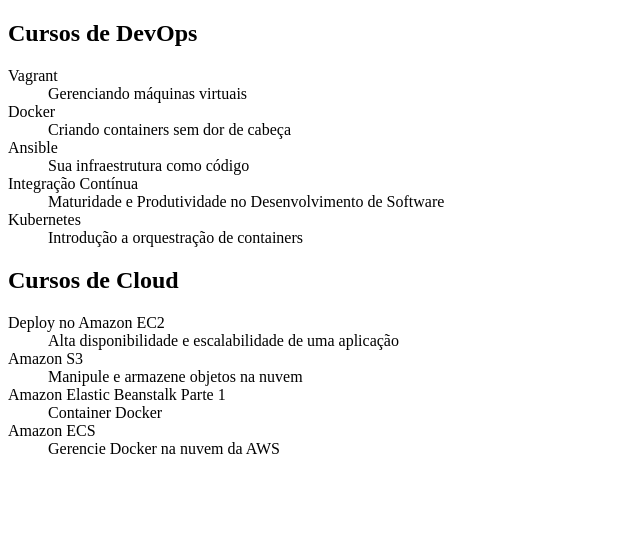
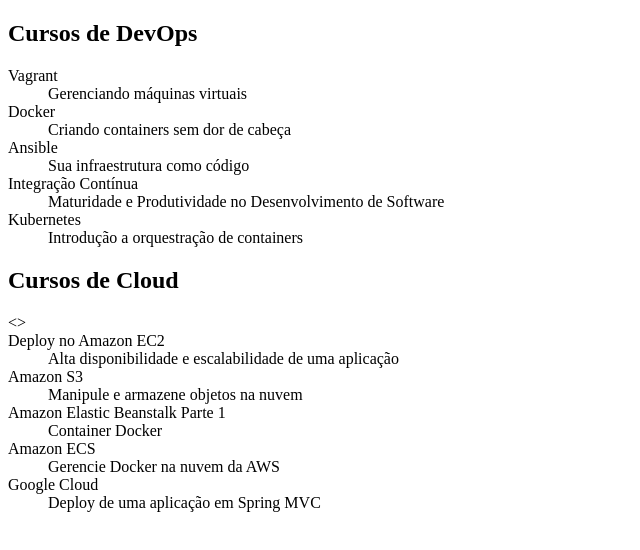
Before and after one commit to anaaschaefer/alura-git, a plain HTML site: page index.html in a window 1280 px wide. Shown: the whole page, without its empty margins (0-640 px from the left). Drawn offline with Linux system fonts and the light colour scheme.

Commit message:
Curso de Google Cloud adicionado

```diff
--- a/index.html
+++ b/index.html
@@ -25,7 +25,7 @@
     </dl>
 
     <h2>Cursos de Cloud</h2>
-    <dl>
+    <>
       <dt>Deploy no Amazon EC2</dt>
       <dd>Alta disponibilidade e escalabilidade de uma aplicação</dd>
 
@@ -37,6 +37,9 @@
 
       <dt>Amazon ECS</dt>
       <dd>Gerencie Docker na nuvem da AWS</dd>
+
+      <dt>Google Cloud</dt>
+      <dd>Deploy de uma aplicação em Spring MVC</dd>
     </dl>
   </body>
 </html>
```
